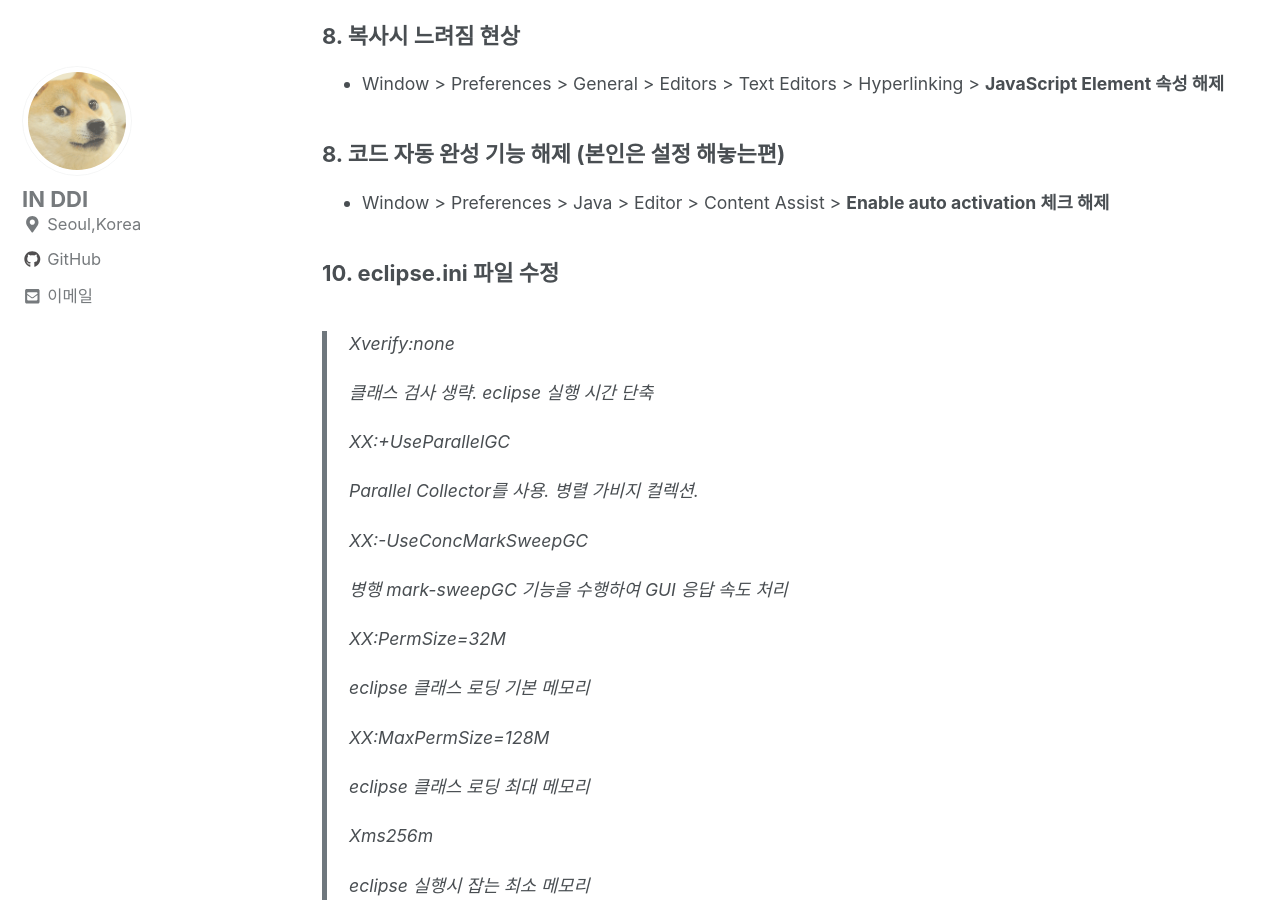
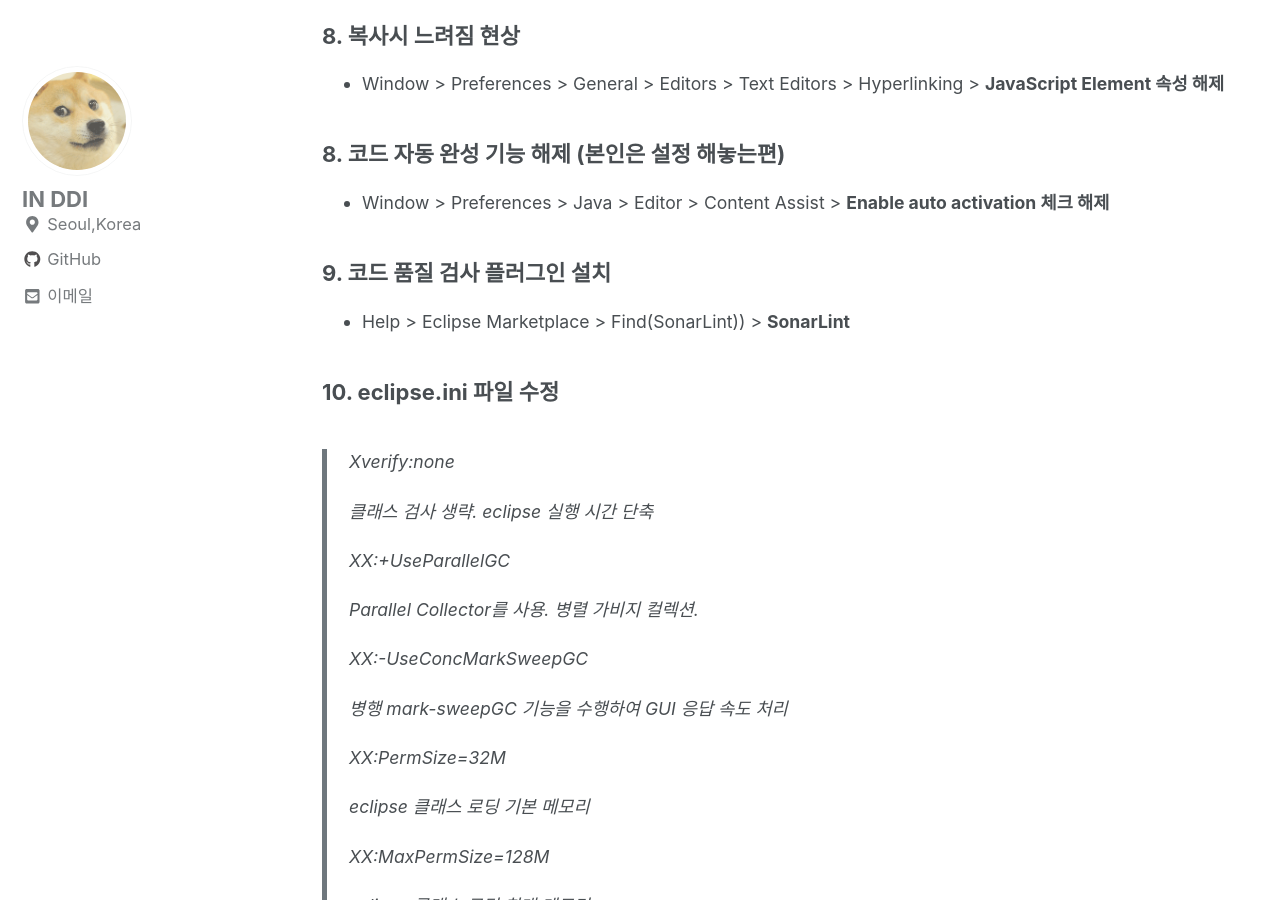
Before and after one commit to InSeok9068/inseok9068.github.io, a Jekyll site: the page built from _posts/others/2020-03-30-eclipse-setting.md, in a window 1280 px wide and 900 px high, scrolled down 1462 px. Built offline with Jekyll 4.4.1, drawn with Linux system fonts in a browser that asks for light colours; cached includes are drawn as plain includes; nearby versions of some CDN libraries; comment, search, counter and statistics services are not loaded.

Commit message:
2020-03-30 이클립스 초기셋팅 추가

```diff
--- a/_posts/others/2020-03-30-eclipse-setting.md
+++ b/_posts/others/2020-03-30-eclipse-setting.md
@@ -52,6 +52,9 @@ tags :
 ### 8. 코드 자동 완성 기능 해제 (본인은 설정 해놓는편)
 - Window > Preferences > Java > Editor > Content Assist > **Enable auto activation 체크 해제**
 
+### 9. 코드 품질 검사 플러그인 설치
+- Help > Eclipse Marketplace > Find(SonarLint)) > **SonarLint**
+
 ### 10. eclipse.ini 파일 수정
 >Xverify:none
 >
```
